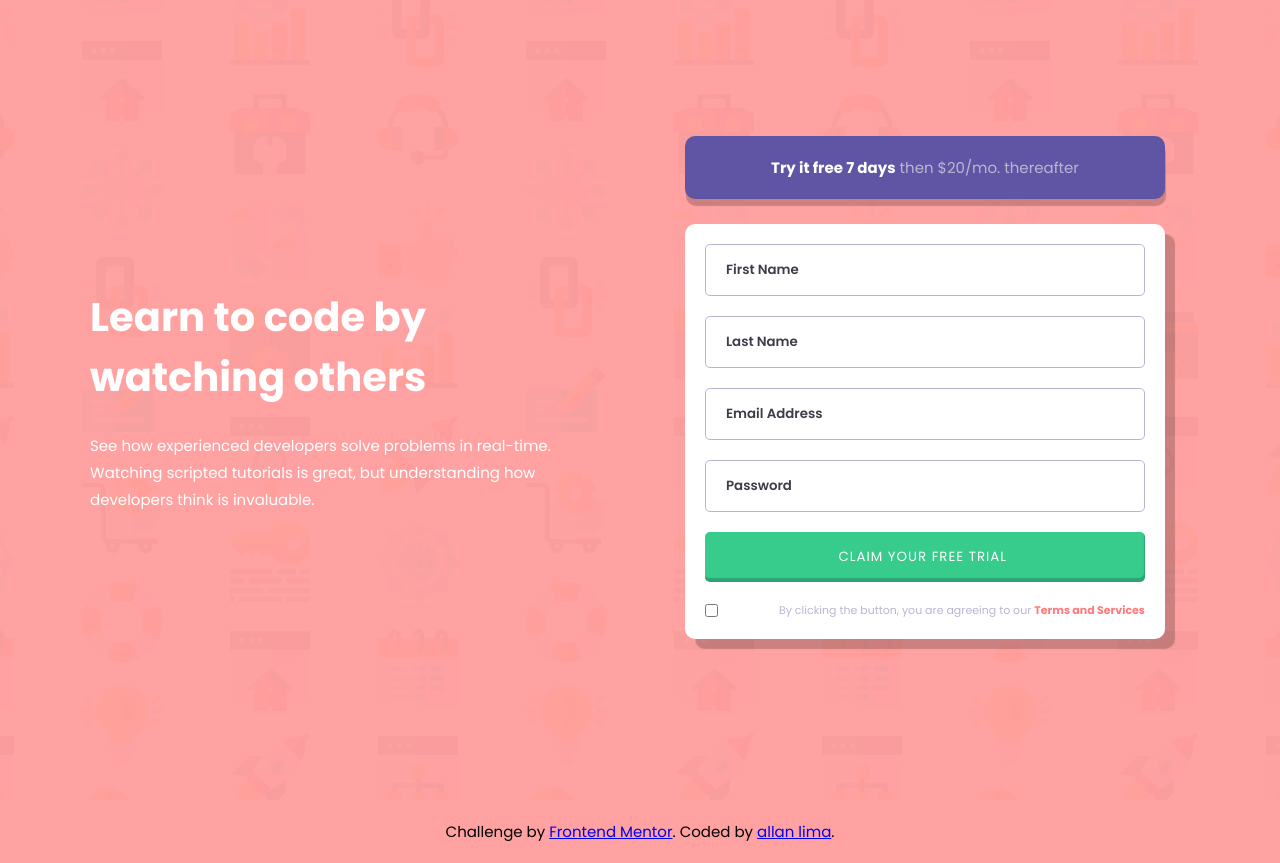
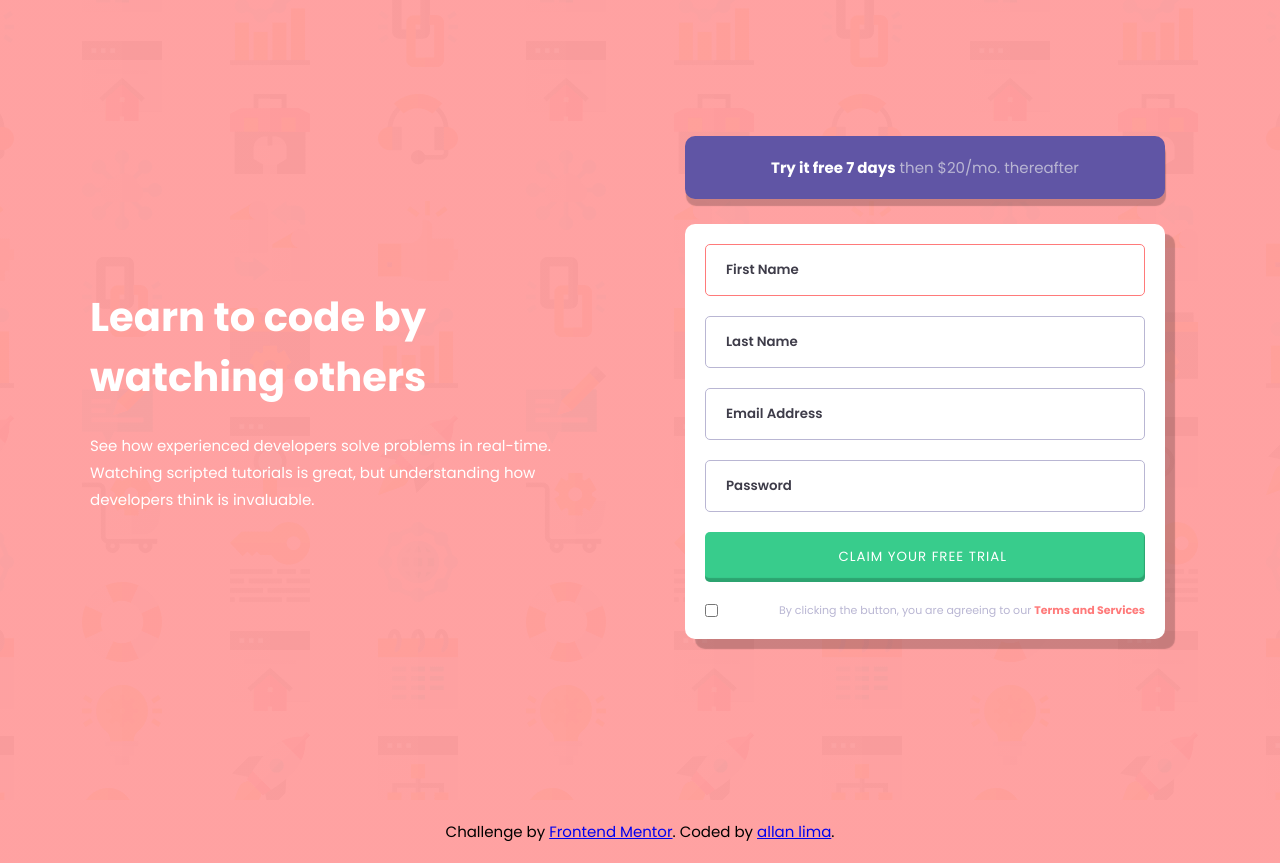
Before and after one commit to Allanlima123/formulario-basico, a plain HTML site: page index.html in a window 1280 px wide. Both pictures are taken after a click on the element 925 px from the left and 270 px from the top of the page. Drawn offline with Linux system fonts and the light colour scheme.

Commit message:
melhorando o desafio

```diff
--- a/src/style.css
+++ b/src/style.css
@@ -79,9 +79,8 @@ body{
     border-radius: 5px;
 }
 
-.container-box form .inputBox input:active{
-    border: 1px solid var(--cor-Dark-Blue);
-    background: #f0efef;
+.container-box form .inputBox input:focus{
+    border: 1px solid var(--cor-red);
 }
 
 .container-box form .inputBox input::placeholder{
```
